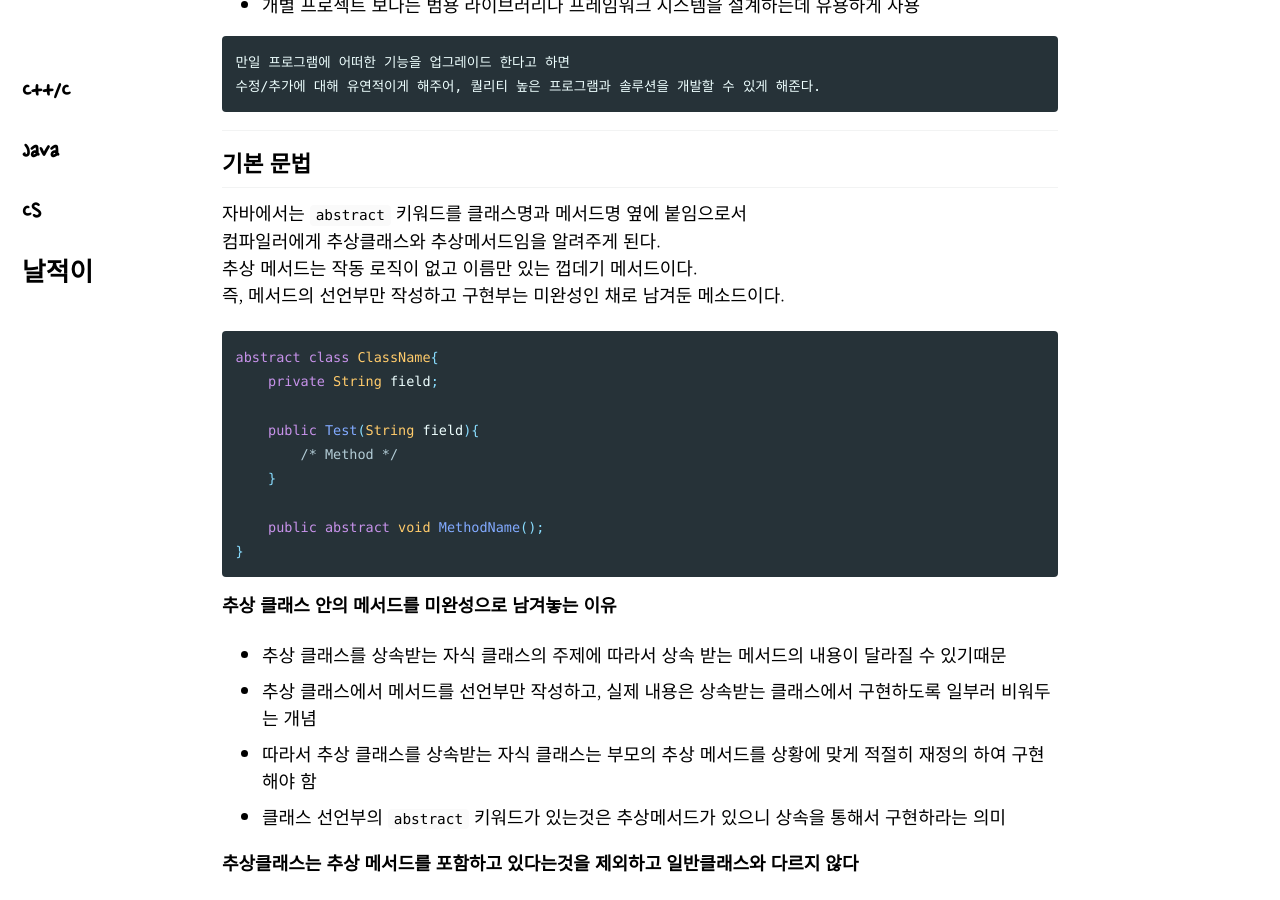
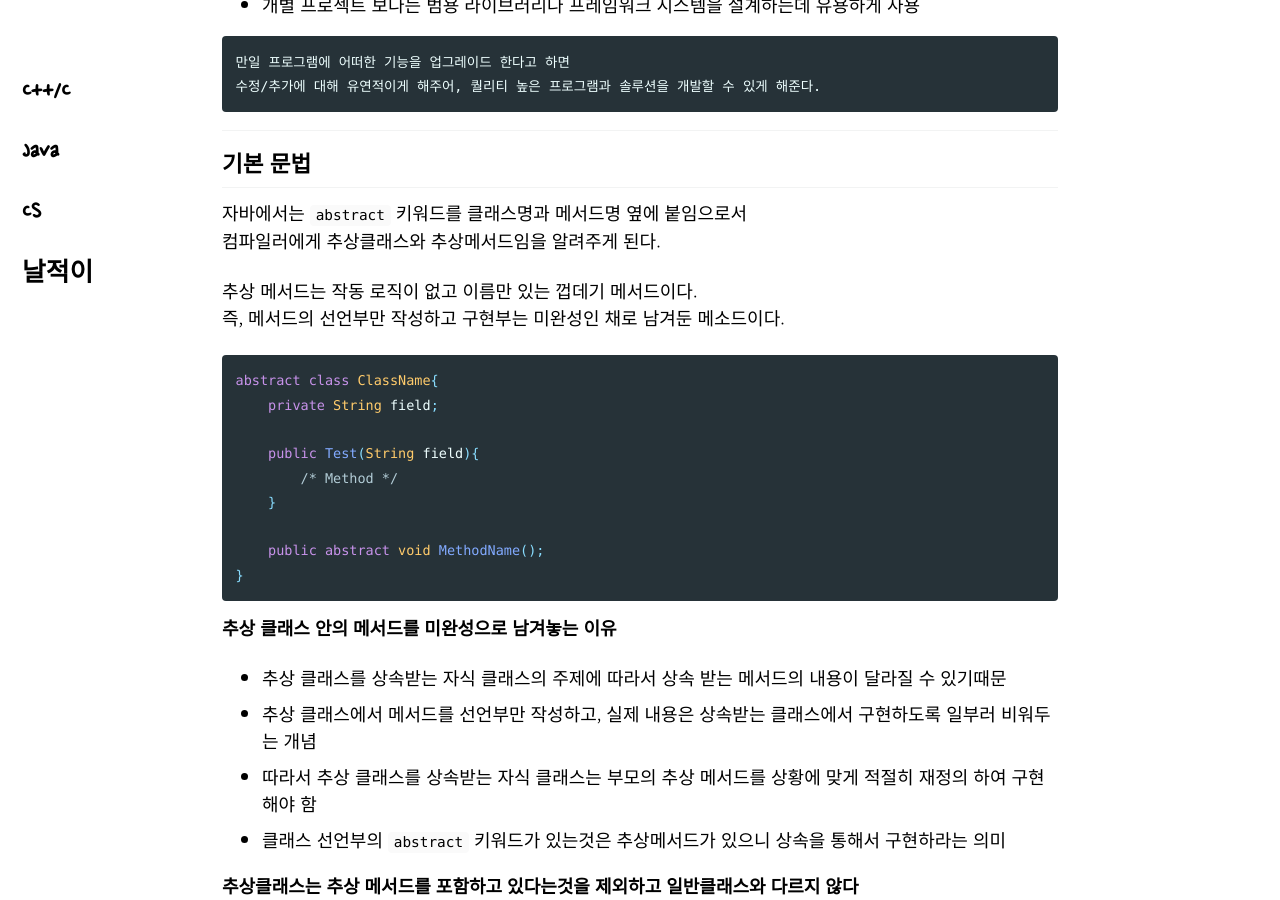
Before and after one commit to CheonBi/cheonbi.github.io, a Jekyll site: the page built from _posts/java/2023-09-18-abstract.md, in a window 1280 px wide and 900 px high, scrolled down 798 px. Built offline with Jekyll 4.4.1, drawn with Linux system fonts in a browser that asks for light colours; cached includes are drawn as plain includes; some web fonts are replaced.

Commit message:
post notify

````diff
--- a/_posts/java/2023-09-18-abstract.md
+++ b/_posts/java/2023-09-18-abstract.md
@@ -37,6 +37,7 @@ Abstract Method를 선언하여 상속을 통해서 자손 클래스에서 완
 ## 기본 문법
 자바에서는 ``abstract`` 키워드를 클래스명과 메서드명 옆에 붙임으로서
 컴파일러에게 추상클래스와 추상메서드임을 알려주게 된다.
+
 추상 메서드는 작동 로직이 없고 이름만 있는 껍데기 메서드이다.
 즉, 메서드의 선언부만 작성하고 구현부는 미완성인 채로 남겨둔 메소드이다.
 
@@ -218,6 +219,7 @@ class Tank extends Unit { ... }
 
 class DropShip extends Unit { ... }
 ```
+<br>
 
 **추상 클래스의 추상 메소드를 구현하지 않는다면?**
 - 에러가 발생한다, 추상 클래스의 추상 메소드를 반드시 구현하여야 하기 때문
@@ -272,8 +274,8 @@ public class Test1 {
 - 실제 프로젝트에서 어플리케이션 아키텍쳐가 설계해 놓은 추상 클래스를 상속 받고, 개발자는 프로젝트에서 필요하고 공통적으로 들어가야하는 필드와 메서드를 오버라이딩해서 큰 설계를 생각할 필요 없이 구현만 하면된다.
 - 초기 설계 시간이 절약되고, 구현에만 집중이 가능하다.
 
-
----
+<br>
+* * *
 #### 참고 문헌
 1. <https://inpa.tistory.com/entry/JAVA-☕-추상-클래스Abstract-용도-완벽-이해하기#추상_클래스_와_추상화>
 2. <https://limkydev.tistory.com/188>
````
